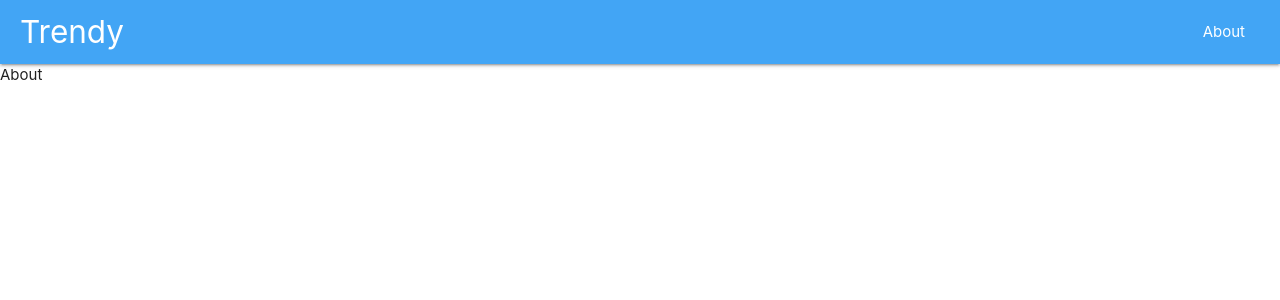
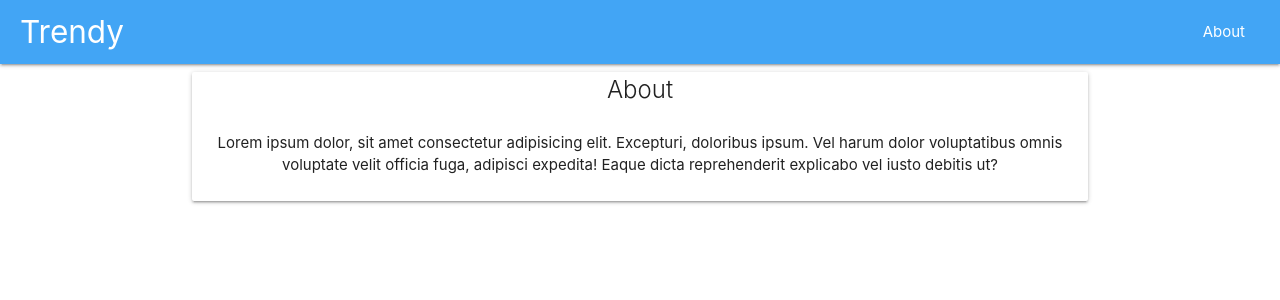
Before and after one commit to Lakshamana/trendy, a React app: page /about in a window 1280 px wide. Shown: the top 300 px of the page. Built offline with nearby package versions, Linux system fonts and the light colour scheme.

Commit message:
finish Home component logic

```diff
--- a/src/components/About.js
+++ b/src/components/About.js
@@ -1,7 +1,24 @@
 import React from 'react'
+import './css/About.css'
 
 const About = () => {
-  return <div>About</div>
+  return (
+    <div className='d-table'>
+      <div className='container'>
+        <div className='d-cell'>
+          <div className='card'>
+            <div className='card-title'>About</div>
+            <div className='card-content'>
+              Lorem ipsum dolor, sit amet consectetur adipisicing elit.
+              Excepturi, doloribus ipsum. Vel harum dolor voluptatibus omnis
+              voluptate velit officia fuga, adipisci expedita! Eaque dicta
+              reprehenderit explicabo vel iusto debitis ut?
+            </div>
+          </div>
+        </div>
+      </div>
+    </div>
+  )
 }
 
 export default About
--- a/src/components/Home.js
+++ b/src/components/Home.js
@@ -1,54 +1,65 @@
 import React, { useState, useEffect } from 'react'
-// import { Autocomplete } from 'materialize-css/dist/js/materialize'
+import { Autocomplete } from 'materialize-css/dist/js/materialize'
 // import './css/Home.css'
 
 const axios = require('../../plugins/axios.plugin')
 const { trendyAPI } = require('../../shared/app.constants')
 
-// /**
-//  * Use it to materialize css autocomplete
-//  * @param {Array} regionList [region1, region2, ...]
-//  * @param {*} fillWithValue any js-valid value
-//  * @returns {Object} {region1: fillWithValue, region2: fillWithValue, ...}
-//  */
-// function toMap(regionList, fillWithValue) {
-//   return regionList.reduce((a, c) => {
-//     return {
-//       ...a,
-//       [c.woied + ' - ' + c.name]: fillWithValue
-//     }
-//   }, {})
-// }
+/**
+ * Use it to materialize css autocomplete
+ * @param {Array} regionList [region1, region2, ...]
+ * @param {*} fillWithValue any js-valid value
+ * @returns {Object} {region1: fillWithValue, region2: fillWithValue, ...}
+ */
+function toMap(regionList, fillWithValue) {
+  return regionList.reduce((a, c) => {
+    return {
+      ...a,
+      [c.woeid + ' - ' + c.name]: fillWithValue
+    }
+  }, {})
+}
 
 const Home = () => {
-  const [tweets] = useState([])
-  const [regions, setRegions] = useState([])
+  const [topics, setTopics] = useState([])
+  const [, setCities] = useState([])
   let autocompleteRef = React.createRef()
 
   useEffect(() => {
-    axios.get(trendyAPI + '/regions').then(({ data }) => {
-      const cities = data.cities.slice(1, 100)
-      setRegions(cities)
-      console.log('regions:', regions)
-      // Autocomplete.init([autocompleteRef.current], {
-      //   data: toMap(cities, null),
-      //   onAutocomplete: val => console.log('completou com valor:', val)
-      // })
-      // instance = Autocomplete.getInstance(autocompleteRef.current)
-    })
+    axios
+      .get(trendyAPI + '/regions')
+      .then(({ data }) => {
+        const regions = data.cities.slice(1, 101)
+        Autocomplete.init(autocompleteRef.current, {
+          data: toMap(regions, null),
+          onAutocomplete: val => {
+            const id = val.split('-')[0].trim()
+            fetchTrendsByWoeid(id)
+          }
+        })
+        setCities(regions)
+      })
+      .catch(err => console.log(err))
   }, [])
 
-  const renderTweets = tweets.length ? (
-    tweets.map(post => {
+  function fetchTrendsByWoeid(id) {
+    axios
+      .get(trendyAPI + '/trends', {
+        params: { id }
+      })
+      .then(({ data }) => setTopics(data.trends))
+  }
+
+  const renderTopics = topics.length ? (
+    topics.map(post => {
       const { name, url, tweet_volume } = post
       return (
         <div className='card indigo lighten-4' key={name}>
           <div className='card-content'>
             <span className='card-title blue-text'>
-              <strong>{'>> ' + name}</strong>
+              <a href={url}>{name}</a>
             </span>
-            <a href={url}>url</a>
-            <span className='gray-text'>Volume: {tweet_volume}4118</span>
+            <span className='gray-text'>Volume: {tweet_volume}</span>
           </div>
         </div>
       )
@@ -70,7 +81,7 @@ const Home = () => {
             />
           </div>
           <br />
-          {renderTweets}
+          {renderTopics}
         </div>
       </div>
     </div>
--- /dev/null
+++ b/src/components/css/About.css
@@ -0,0 +1,14 @@
+.d-table {
+  display: table;
+  height: 100%;
+  width: 100%;
+  overflow: hidden;
+}
+
+.d-cell {
+  display: table-cell;
+  height: 30%;
+  width: 60%;
+  vertical-align: middle;
+  text-align: center;
+}
```
Also changed, not shown: .babelrc.
